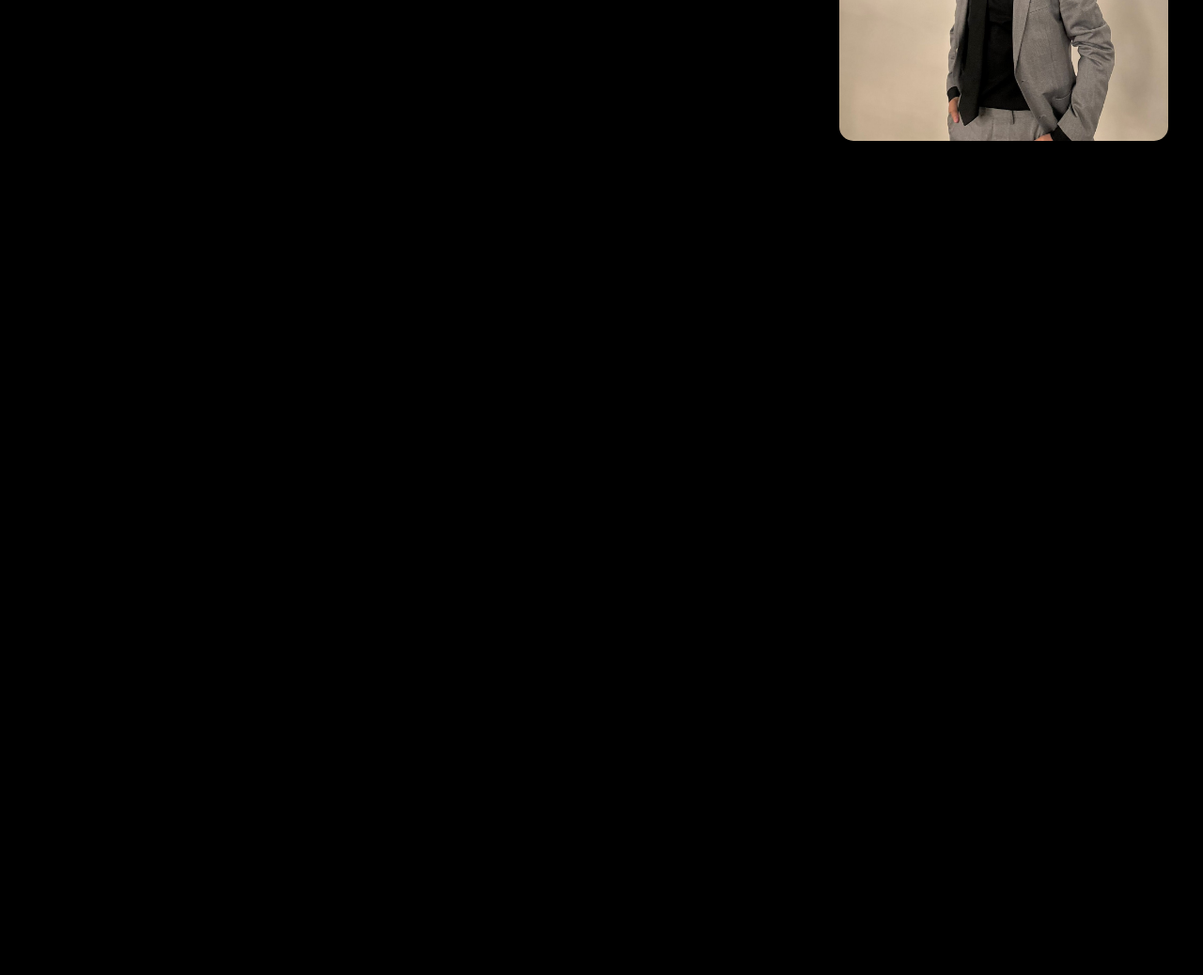
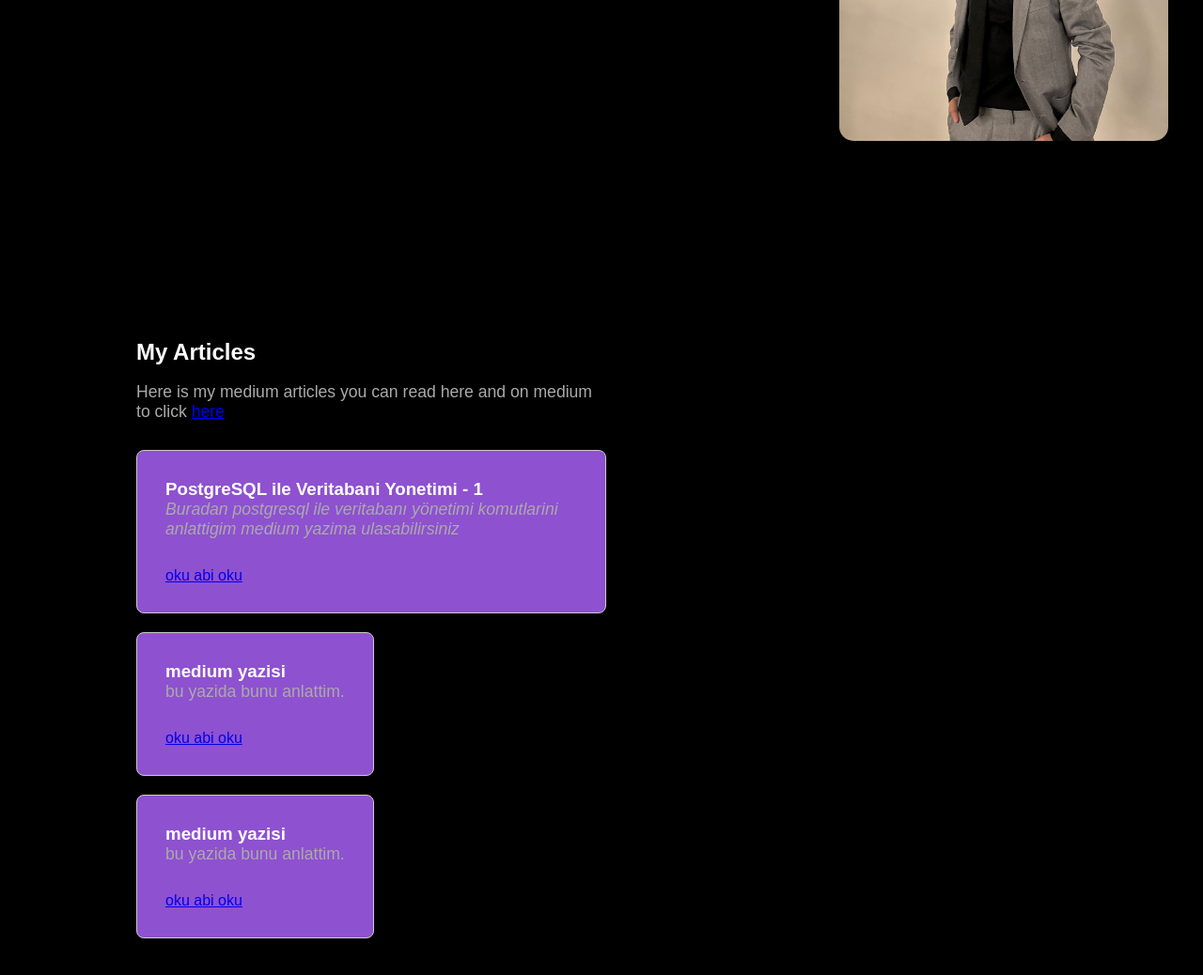
Before and after one commit to harunzsln/portfolio, a plain HTML site: page index.html in a window 1280 px wide. Shown: the part 1079-2117 px from the top of the page at 94% size. Before the commit the page ends 1335 px from the top, so only its background shows below. Drawn offline with Linux system fonts and the light colour scheme.

Commit message:
article card has been added

```diff
--- a/index.html
+++ b/index.html
@@ -13,7 +13,7 @@
         <nav class="nav-bar">
           <ul>
             <li><a href="#work">Work</a></li>
-            <li><a href="#articles">Articles</a></li>
+            <li><a href="#article">Articles</a></li>
             <li><a href="#about">About</a></li>
             <li><a href="#contact">Contact</a></li>
           </ul>
@@ -64,5 +64,35 @@
         <img src="images/photo.jpg" height="300" alt="Harun Ozaslan" />
       </div>
     </section>
+
+    <section id="article" class="article-section">
+      <div class="article">
+        <h2>My Articles</h2>
+        <br>
+
+        <p>Here is my medium articles you can read here and on medium to click <a href="https://medium.com/@harunzsln0">here</a></p>
+        <div class="card-container">
+          <div class="card">
+              <h3>PostgreSQL ile Veritabani Yonetimi - 1</h3>
+              <!-- <img src="images/logo/postgres.png" class="card-img1"> -->
+              <p><i>Buradan postgresql ile veritabanı yönetimi komutlarini anlattigim medium yazima ulasabilirsiniz</i></p>
+              <a href="https://medium.com/@harunzsln0/postgresql-ile-veritabanı-yönetimi-komutlar-1-de3b8daada8c" target="_blank">oku abi oku</a>
+          </div>
+          <div class="card">
+            <h3>medium yazisi</h3>
+            <p>bu yazida bunu anlattim.</p>
+            <a href="https://medium.com/@harunzsln0/postgresql-ile-veritabanı-yönetimi-karar-yapıları-70bb61c1c42c" target="_blank">oku abi oku</a>
+        </div>
+
+        <div class="card">
+          <h3>medium yazisi</h3>
+          <p>bu yazida bunu anlattim.</p>
+          <a href="https://medium.com/@harunzsln0/postgresql-ile-veritabanı-yönetimi-karar-yapıları-70bb61c1c42c" target="_blank">oku abi oku</a>
+      </div>
+
+      </div>
+
+      </div>
+    </section>
   </body>
 </html>
--- a/style.css
+++ b/style.css
@@ -163,3 +163,62 @@ header {
     color: #aaa;
     margin-bottom: 30px;
 }
+
+@media (max-width: 768px) {
+
+    .container {
+        flex-direction: column;
+    }
+
+    .card {
+        width: 100%;
+        justify-content: space-between;
+    }
+}
+
+.article-section {
+    display: flex;
+    justify-content: space-between;
+    align-items: center;
+    padding: 50px;
+    max-width: 1200px;
+    margin: 0 auto;
+    color: #fff;
+}
+
+.article-section .article {
+    max-width: 500px;
+    margin: 5%;
+}
+
+.article-section .article .h2 {
+    font-size: 3rem;
+    font-weight: bold;
+    line-height: 1.2;
+    margin-bottom: 20px;
+    color: #fff;
+}
+
+
+.article-section .article p {
+    font-size: 1.1rem;
+    color: #aaa;
+    margin-bottom: 30px;
+}
+
+
+.card-container {
+    display:flex ;
+    flex-wrap: wrap;
+    gap: 20px; /* Kartlar arasında boşluk bırakır */
+    justify-content: space-between;
+}
+
+.card {
+    width:fit-content; /* 3 kart yan yana */
+    padding: 30px;
+    border: 1px solid #ccc;
+    border-radius: 8px;
+    box-shadow: 0 4px 8px rgba(0, 0, 0, 0.1);
+    background-color: rgba(165, 94, 242, 0.864);
+}
```
Also changed, not shown: images/logo/postgres.png (added).
